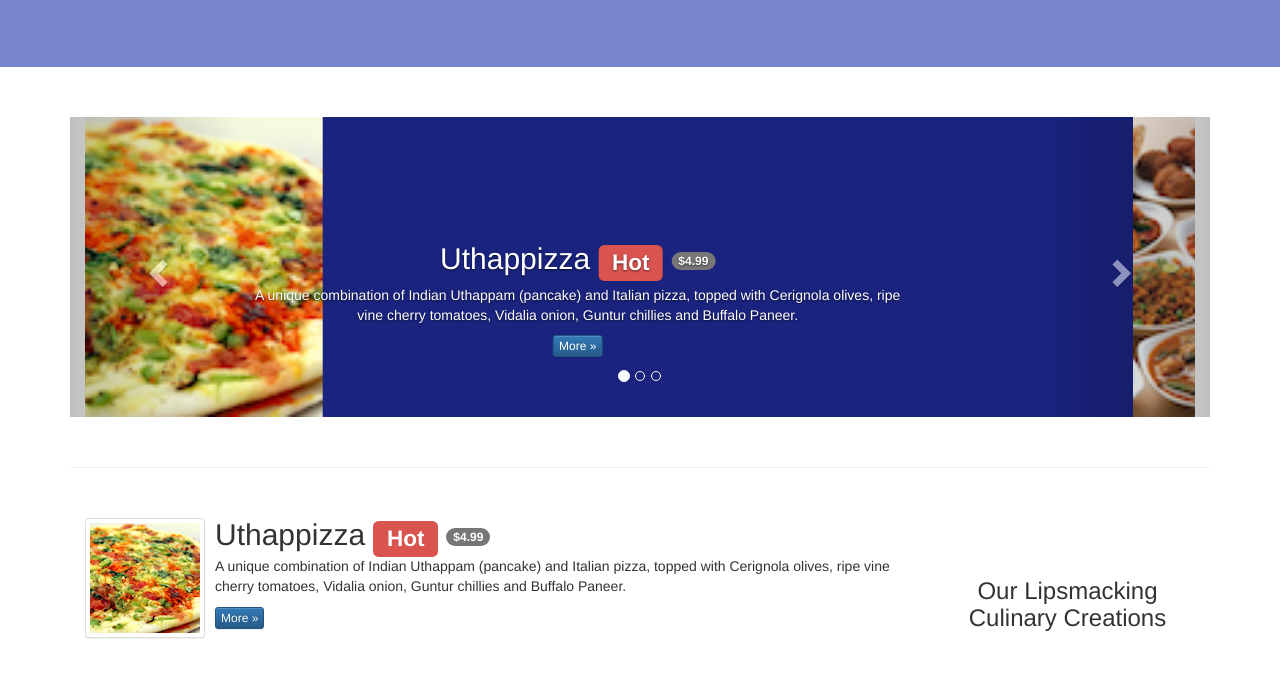
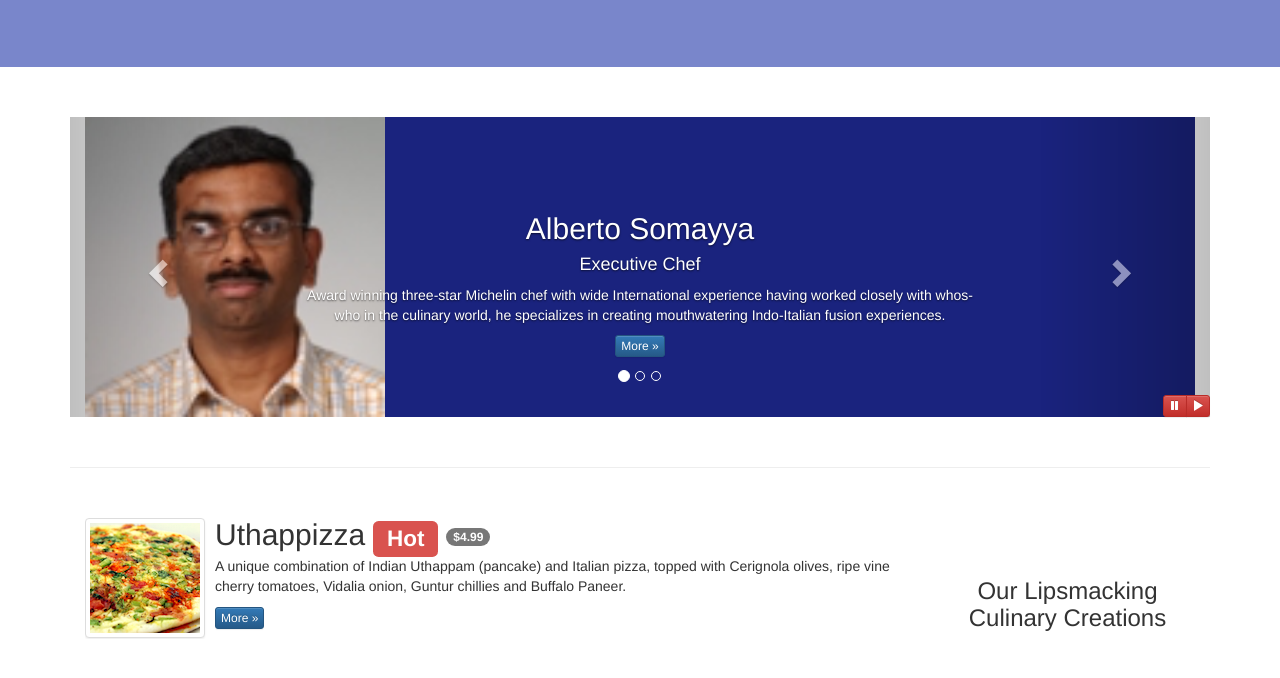
Before and after one commit to umangshah/conFusion, a plain HTML site: page index.html in a window 1280 px wide. Shown: the part 392-1070 px from the top of the page. Drawn offline with nearby package versions, Linux system fonts and the light colour scheme.

Commit message:
Carousel play and pause button and activate them through bootstrap's javascript methods

```diff
--- a/css/mystyles.css
+++ b/css/mystyles.css
@@ -81,3 +81,9 @@ body{
     left: 0;
     min-height: 300px;
 }
+
+#carouselButtons {
+    right: 0px;
+    position: absolute;
+    bottom: 0px;
+}
--- a/index.html
+++ b/index.html
@@ -163,6 +163,14 @@
                         <span class="glyphicon glyphicon-chevron-right" aria-hidden="true"></span>
                         <span class="sr-only">Next</span>
                     </a>
+                    <div class="btn-group" id="carouselButtons">
+                        <button class="btn btn-danger btn-xs" id="carousel-pause">
+                            <span class="glyphicon glyphicon-pause" aria-hidden="true"></span>
+                        </button>
+                        <button type="button" class="btn btn-danger btn-xs" id="carousel-play">
+                            <span class="glyphicon glyphicon-play" aria-hidden="true"></span>
+                        </button>
+                    </div>
                 </div>
             </div>
             <div class="row row-content">
@@ -367,5 +375,17 @@
         <script src="https://ajax.googleapis.com/ajax/libs/jquery/1.11.3/jquery.min.js"></script>
         <!-- include all compiled plugins (below) or include individual files as needed -->
         <script src="js/bootstrap.min.js"></script>
+        <script>
+            $(document).ready(function(){
+                $('#mycarousel').carousel({interval: 2000});
+
+                $('#carousel-pause').click(function(){
+                    $('#mycarousel').carousel('pause');
+                })
+                $('#carousel-play').click(function(){
+                    $('#mycarousel').carousel('cycle');
+                });
+            });
+        </script>
     </body>
 </html>
```
